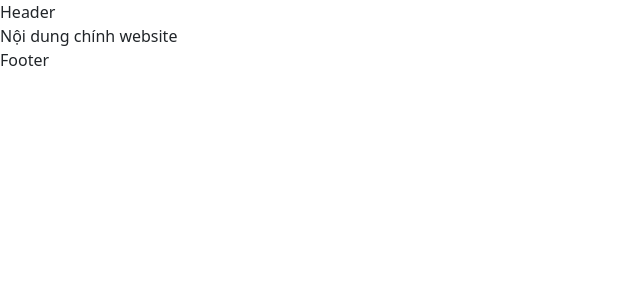
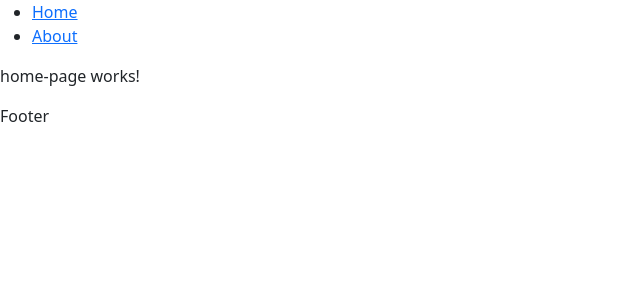
Before and after one commit to datlt2306/web208, an Angular app: page / in a window 1280 px wide. Shown: the top 300 px of the page, without its empty margins (0-640 px from the left). Built offline with nearby package versions, Linux system fonts and the light colour scheme.

Commit message:
Buổi 5: Routing

```diff
--- a/src/app/layouts/admin-layout/admin-layout.component.html
+++ b/src/app/layouts/admin-layout/admin-layout.component.html
@@ -1,10 +1,17 @@
 <div class="container">
     <div class="row">
         <div class="col-4">
-            <aside>menu</aside>
+            <aside>
+                <ul>
+                    <li><a routerLink="dashboard">Dashboard</a></li>
+                    <li><a routerLink="product">Products</a></li>
+                </ul>
+            </aside>
         </div>
         <div class="col-8">
-            <main>Nội dung chính admin</main>
+            <main>
+                <router-outlet></router-outlet>
+            </main>
         </div>
     </div>
 </div>
--- a/src/app/layouts/base-layout/base-layout.component.html
+++ b/src/app/layouts/base-layout/base-layout.component.html
@@ -1,3 +1,10 @@
-<header>Header</header>
-<main>Nội dung chính website</main>
+<header>
+    <ul>
+        <li><a routerLink="">Home</a></li>
+        <li><a routerLink="about">About</a></li>
+    </ul>
+</header>
+<main>
+    <router-outlet></router-outlet>
+</main>
 <footer>Footer</footer>
```
Also changed, not shown: src/app/app-routing.module.ts (+18 -2 lines).
